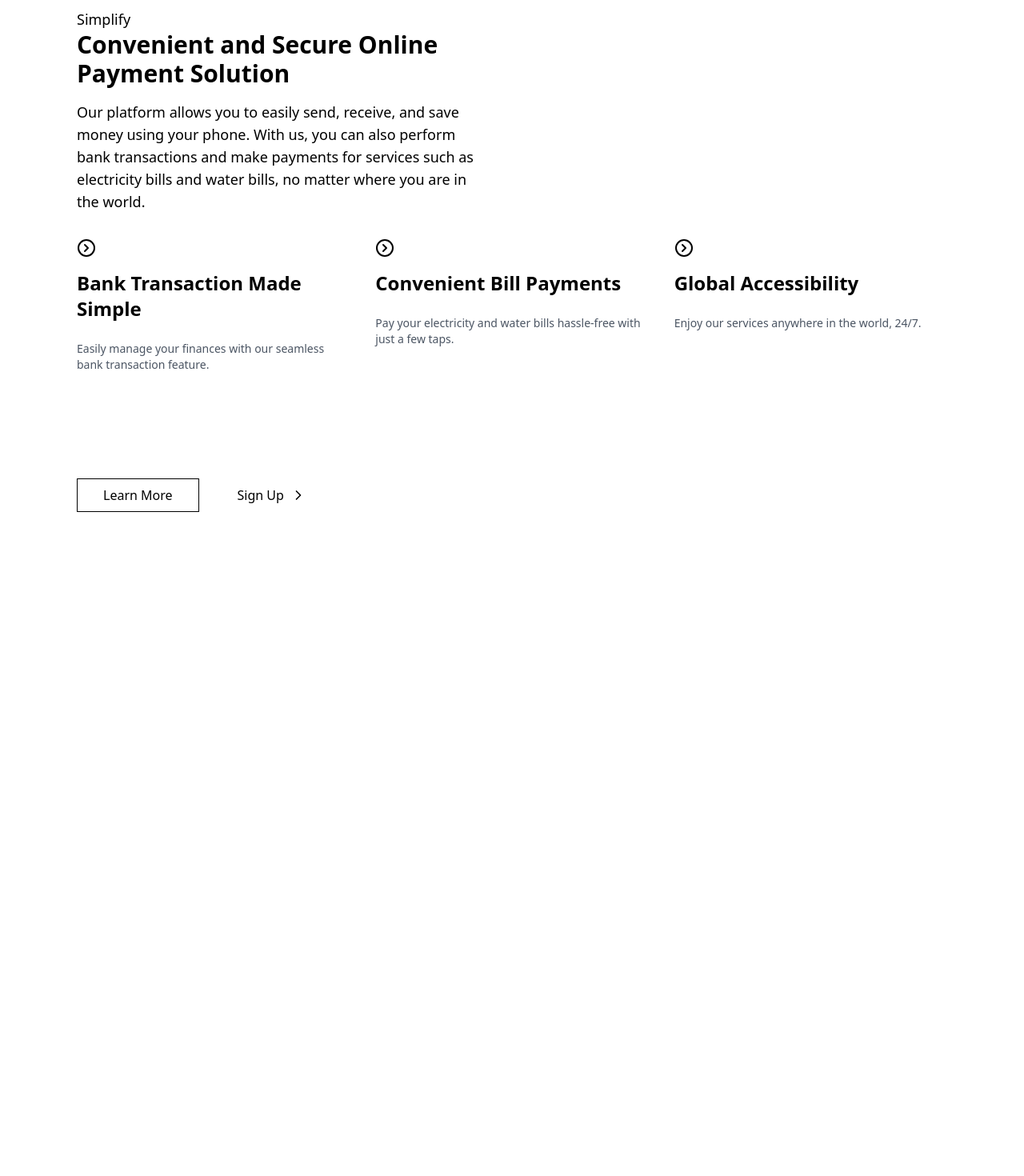
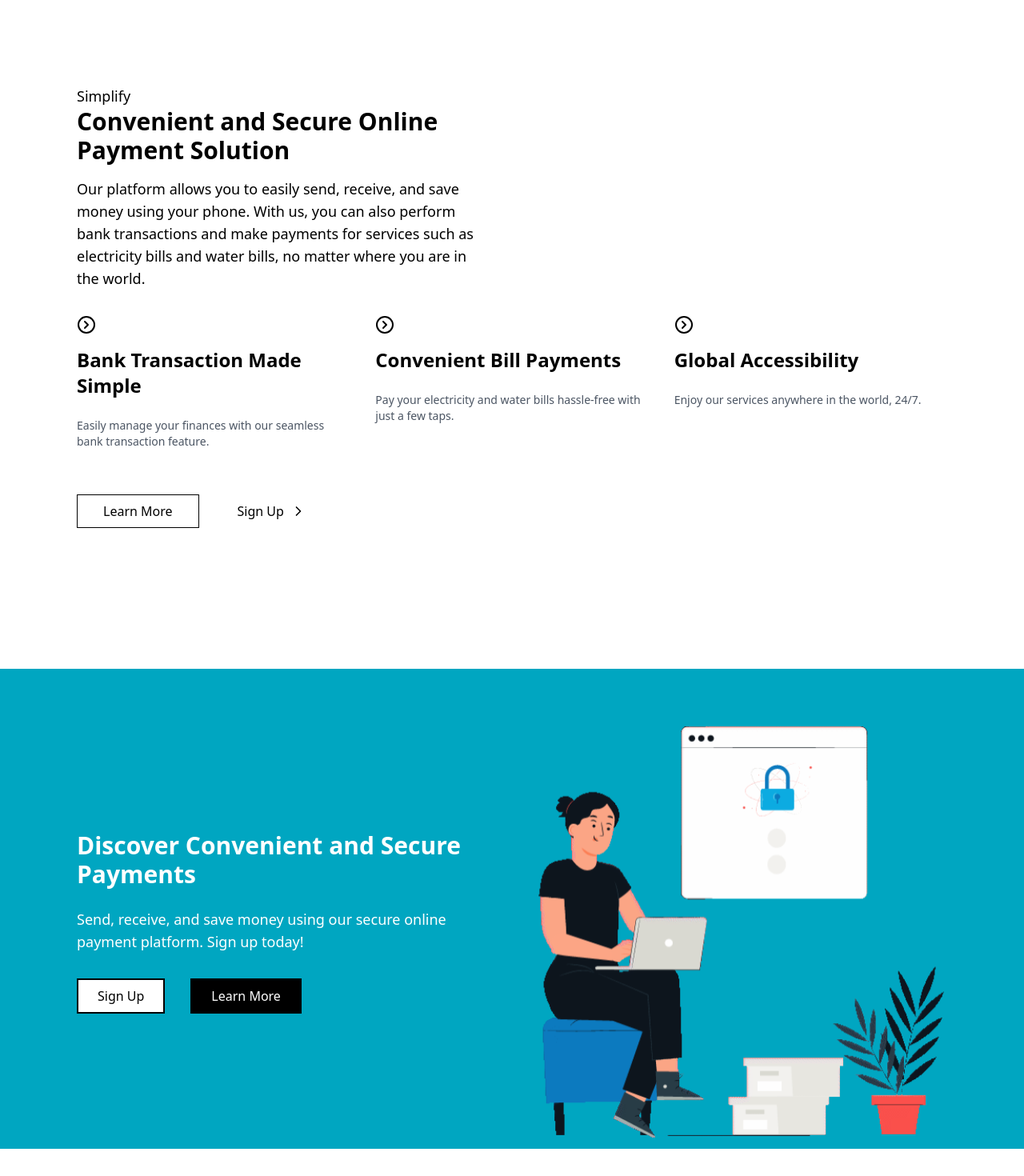
Before and after one commit to dominicOT/Oltrapay-website, a React (Vite) app: page / in a window 1280 px wide. Shown: the part 1565-3035 px from the top of the page at 80% size. Before the commit the page ends 2285 px from the top, so only its background shows below. Built offline with nearby package versions, Linux system fonts and the light colour scheme.

Commit message:
[UPDATE]: adds the call to action section and some height adjustments

```diff
--- /dev/null
+++ b/src/features/Home/CallToAction.jsx
@@ -0,0 +1,40 @@
+import React from "react";
+
+const CallToAction = () => {
+  return (
+    <section className="text-white h-[600px]">
+      <div className="container flex flex-col lg:flex-row px-6 lg:px-24 py-12 justify-center items-center gap-12">
+        {/* Left Content */}
+        <div className="lg:w-1/2 text-center lg:text-left flex flex-col gap-4 h-full">
+          <h1 className="text-xl lg:text-3xl font-bold mb-2">
+            Discover Convenient and Secure Payments
+          </h1>
+          <p className="text-lg font-light">
+            Send, receive, and save money using our secure online payment
+            platform. Sign up today!
+          </p>
+
+          {/* Actions */}
+          <div className="mt-4 flex flex-row gap-8 items-center">
+            <button className="bg-white text-black px-6 py-2  border-2 border-black">
+              Sign Up
+            </button>
+            <button className="bg-black text-white px-6 py-2  border-2 border-black">
+              Learn More{" "}
+            </button>
+          </div>
+        </div>
+        {/* Right Image */}
+        <div className="lg:w-1/2 flex justify-center lg:justify-end h-full max-h-full overflow-hidden">
+          <img
+            src="/vectors/cta.svg"
+            alt="Call to action"
+            className="w-full h-auto max-h-full object-contain"
+          />
+        </div>
+      </div>
+    </section>
+  );
+};
+
+export default CallToAction;
--- a/src/features/Home/TradeInfo.jsx
+++ b/src/features/Home/TradeInfo.jsx
@@ -1,10 +1,11 @@
 import React from "react";
 import TradeCard from "./_components/TradeCard";
 import { ChevronRight } from "lucide-react";
+
 const TradeInfo = () => {
   return (
-    <section className="text-black py-8 w-full">
-      <div className="container w-full mx-auto px-6 lg:px-24 py-12">
+    <section className="text-black py-8 w-full mb-10 flex flex-col">
+      <div className="container w-full mx-auto px-6 lg:px-24 py-12 flex flex-col justify-between h-full">
         {/* Text Details */}
         <div className="w-full mb-8">
           <span className="text-lg font-medium">Simplify</span>
@@ -20,8 +21,8 @@ const TradeInfo = () => {
           </p>
         </div>
 
-        {/* Trade Card */}
-        <div className="w-full grid grid-cols-1 lg:grid-cols-3 gap-8">
+        {/* Trade Card Grid */}
+        <div className="w-full grid grid-cols-1 lg:grid-cols-3 gap-8 mb-6">
           <TradeCard
             title="Bank Transaction Made Simple"
             description="Easily manage your finances with our seamless bank transaction feature."
@@ -37,11 +38,11 @@ const TradeInfo = () => {
         </div>
 
         {/* Actions */}
-        <div className="w-full flex gap-4 items-center ">
+        <div className="w-full flex gap-4 items-center mt-auto">
           <button className="text-black px-8 py-2 border border-1 border-black">
             Learn More
           </button>
-          <button className="px-8 py-2  text-black flex gap-2 items-center">
+          <button className="px-8 py-2 text-black flex gap-2 items-center">
             <span>Sign Up</span>
             <ChevronRight size={20} />
           </button>
--- a/src/features/Home/_components/TradeCard.jsx
+++ b/src/features/Home/_components/TradeCard.jsx
@@ -3,7 +3,7 @@ import React from "react";
 
 const TradeCard = ({ title, description }) => {
   return (
-    <div className="w-full   flex flex-col items-start justify-between  h-[300px]">
+    <div className="w-full   flex flex-col items-start justify-between h-[200px]">
       <div className="flex flex-col justify-between h-full">
         <div className="flex items-center mb-4">
           <ChevronRightCircleIcon />
--- a/src/pages/Home.jsx
+++ b/src/pages/Home.jsx
@@ -3,6 +3,7 @@ import Navbar from "../components/Navbar";
 import Hero from "../features/Home/Hero";
 import BusinessInfo from "../features/Home/BusinessInfo";
 import TradeInfo from "../features/Home/TradeInfo";
+import CallToAction from "../features/Home/CallToAction";
 
 const Home = () => {
   return (
@@ -18,16 +19,18 @@ const Home = () => {
         <div className="relative z-10">
           <Navbar />
           <Hero />
-
-          {/* Space between Hero and Business Info */}
         </div>
       </div>
       <div className="w-full mt-24 bg-[radial-gradient(ellipse_at_center,_#62CCA3,_#48A4BE_70%)] overflow-hidden">
         <BusinessInfo />
       </div>
 
-      <div className="bg-white w-full mt-0 h-auto max-h-[400px]">
+      <div className="bg-white w-full mt-24">
         <TradeInfo />
+      </div>
+
+      <div className="bg-accent w-full mt-24">
+        <CallToAction />
       </div>
     </>
   );
```
Also changed, not shown: public/vectors/cta.svg (added).
